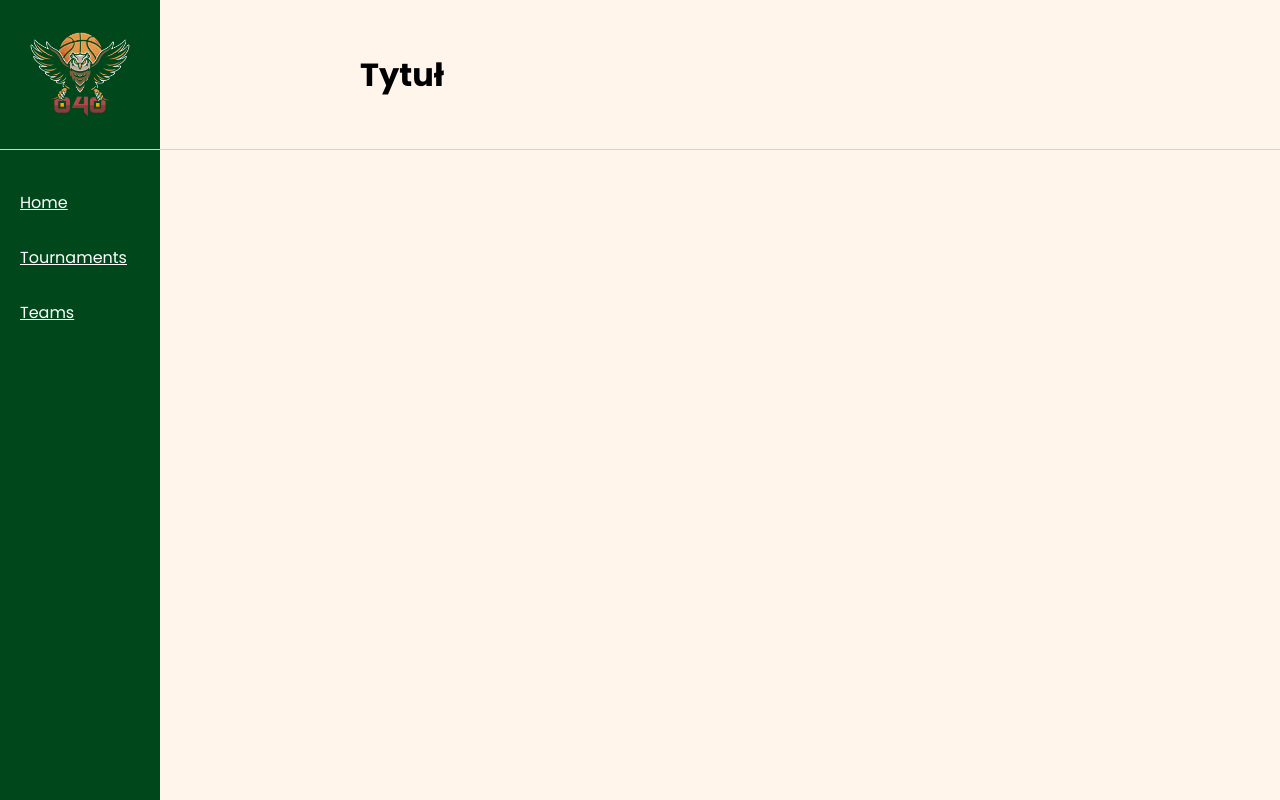
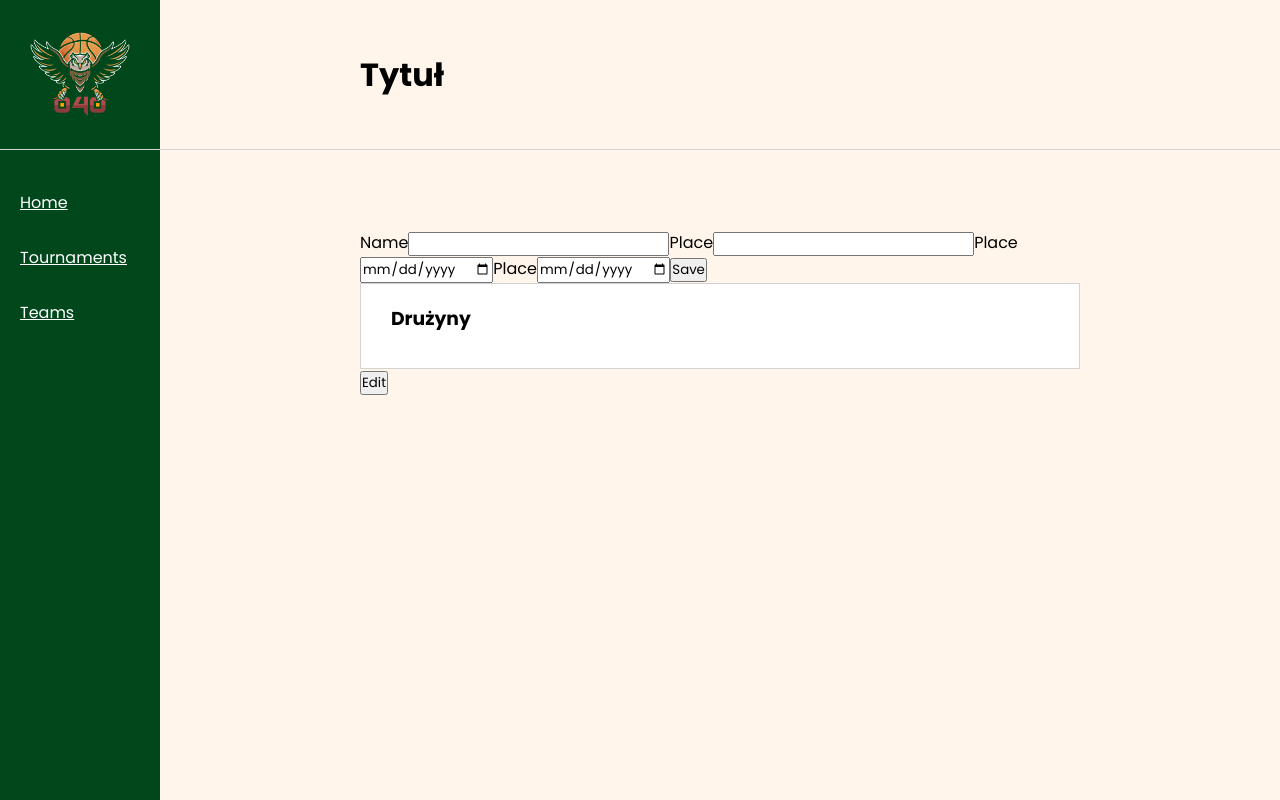
Before and after one commit to kwiatkowskijan/040basket-league, an Angular app: page /tournament in a window 1280 px wide. Before the commit this address led to /. Built offline with nearby package versions, Linux system fonts and the light colour scheme.

Commit message:
Adding, deleting, editing tournaments

```diff
--- a/db.json
+++ b/db.json
@@ -5,7 +5,7 @@
       "name": "040Basket Tournament 1.0",
       "startDate": "2023-09-09",
       "endDate": "2023-09-09",
-      "place": "MOSiR Puszczykowo"
+      "place": "MOSiR Puszczykowo10"
     },
     {
       "id": "1",
@@ -55,6 +55,20 @@
       "startDate": "2023-09-09",
       "endDate": "2023-09-09",
       "place": "MOSiR Puszczykowo"
+    },
+    {
+      "id": "3ba7",
+      "name": "Nazwa",
+      "place": "fsafsa",
+      "startDate": "2024-12-30",
+      "endDate": "2024-12-31"
+    },
+    {
+      "id": "860b",
+      "name": "sfasas",
+      "place": "sfsafsa",
+      "startDate": "2024-12-30",
+      "endDate": "2024-12-31"
     }
   ],
   "teams": [
--- a/src/app/app.routes.ts
+++ b/src/app/app.routes.ts
@@ -15,6 +15,11 @@ export const routes: Routes = [
         title: 'Tournaments'
     },
     {
+        path: 'tournament',
+        component: TournamentDetailsComponent,
+        title: 'Details'
+    },
+    {
         path: 'tournament/:id',
         component: TournamentDetailsComponent,
         title: 'Details'
--- a/src/app/models/tournament.ts
+++ b/src/app/models/tournament.ts
@@ -1,5 +1,5 @@
 export interface Tournament {
-    id: number,
+    id: string,
     name: string,
     startDate: Date,
     endDate: Date,
--- a/src/app/services/tournament.service.ts
+++ b/src/app/services/tournament.service.ts
@@ -13,17 +13,25 @@ export class TournamentService {
 
   constructor(private http: HttpClient) { }
 
-  async getAllTournaments() : Promise<Tournament[]> {
+  async getAllTournaments(): Promise<Tournament[]> {
     const data = await fetch(this.url);
     return await data.json() ?? [];
   }
 
-  async getTournamentById(id: Number): Promise<Tournament | undefined> {
+  async getTournamentById(id: string): Promise<Tournament | undefined> {
     const data = await fetch(`${this.url}/${id}`);
     return await data.json() ?? [];
   }
 
-  editTournament(tournament: Tournament) : Observable<Tournament> {
+  editTournament(tournament: Tournament): Observable<any> {
     return this.http.put(`${this.url}/${tournament.id}`, tournament);
   }
+
+  addTournament(tournament: Tournament): Observable<any> {
+    return this.http.post(this.url, tournament);
+  }
+
+  deleteTournament(id: string): Observable<any> {
+    return this.http.delete(`${this.url}/${id}`);
+  }
 }
--- a/src/app/tournament-details/tournament-details.component.html
+++ b/src/app/tournament-details/tournament-details.component.html
@@ -7,7 +7,10 @@
         <li>End date: {{ tournament?.endDate | date: 'dd.MM.yyyy' }}</li>
     </ul>
     <ul [hidden]="!isEditing">
-        <form [formGroup]="editTournamentForm" (ngSubmit)="editTournament(editTournamentForm)">
+        <form [formGroup]="editTournamentForm" (ngSubmit)="editAddTournament(editTournamentForm)">
+            <label for="name">Name</label>
+            <input type="text" id="name" formControlName="name">
+
             <label for="place">Place</label>
             <input type="text" id="place" formControlName="place">
 
@@ -32,3 +35,4 @@
 </div>
 
 <button type="button" (click)="turnOnEditMode()">Edit</button>
+<button type="button" (click)="deleteTournament()" [hidden]="isNew">Delete</button>
--- a/src/app/tournament-details/tournament-details.component.ts
+++ b/src/app/tournament-details/tournament-details.component.ts
@@ -6,6 +6,7 @@ import { Tournament } from '../models/tournament';
 import { TournamentService } from '../services/tournament.service';
 import { Team } from '../models/team';
 import { TeamsService } from '../services/teams.service';
+import { TournamentComponent } from '../tournament/tournament.component';
 
 @Component({
   selector: 'app-tournament-details',
@@ -21,20 +22,34 @@ export class TournamentDetailsComponent {
   tournament: Tournament | undefined;
   teamsInTournament: Team[] = [];
   isEditing = false;
+  isNew = false;
 
   editTournamentForm = new FormGroup({
+    name: new FormControl(''),
     place: new FormControl(''),
     startDate: new FormControl(),
     endDate: new FormControl()
   });
 
   constructor() {
-    const tournamentId = Number(this.route.snapshot.params["id"]);
+    const tournamentId = this.route.snapshot.params["id"];
 
+    console.log(tournamentId);
+
+    if (tournamentId === undefined) {
+      this.isNew = true;
+      this.isEditing = true;
+    }
+
+    if (this.isNew) {
+      this.tournament = {} as Tournament;
+      console.log(this.tournament);
+    } else {
       this.tournamentService.getTournamentById(tournamentId).then(tournament => {
         this.tournament = tournament;
 
         this.editTournamentForm.setValue({
+          name: this.tournament?.name ?? '',
           place: this.tournament?.place ?? '',
           startDate: this.tournament?.startDate ?? '',
           endDate: this.tournament?.endDate ?? ''
@@ -45,20 +60,69 @@ export class TournamentDetailsComponent {
         this.teamsInTournament = teamsInTournament;
       });
     }
+  }
 
   turnOnEditMode() {
     this.isEditing = true;
   }
 
-  editTournament(form: FormGroup) {
+  editAddTournament(form: FormGroup) {
+    console.log(this.tournament);
+
     if (this.tournament) {
-      console.log(form);
+      this.tournament.name = form.value.name ?? '';
       this.tournament.place = form.value.place ?? '';
       this.tournament.startDate = form.value.startDate ?? '';
       this.tournament.endDate = form.value.endDate ?? '';
+
+      if (this.isNew) {
+        this.tournamentService.addTournament(this.tournament).subscribe(
+          (data) => {
+            this.tournament = data;
+            this.isNew = false;
+            this.isEditing = false;
+            console.log("Adding succesful!")
             console.log(this.tournament);
-      this.tournament = this.tournamentService.editTournament(this.tournament);
+          },
+          (error) => {
+            console.error('Error fetching posts:', error);
+          }
+        );
+      } else {
+        this.tournamentService.editTournament(this.tournament).subscribe(
+          (data) => {
+            this.tournament = data;
+            this.isEditing = false;
+            console.log("Update succesful!")
             console.log(this.tournament);
+          },
+          (error) => {
+            console.error('Error fetching posts:', error);
+          }
+        );
       }
     }
   }
+
+  deleteTournament() {
+    if (this.tournament && !this.isNew) {
+      this.tournamentService.deleteTournament(this.tournament.id).subscribe(
+        (data) => {
+          this.tournament = data;
+          console.log("Delete succesful!")
+        },
+        (error) => {
+          console.error('Error fetching posts:', error);
+        }
+      )
+    }
+  }
+}
+
+// export class TournamentObject implements Tournament {
+//   id: number = 0;
+//   name: string = '';
+//   startDate: Date = '';
+//   endDate: Date = ;
+//   place: string = '';
+// };
--- a/src/app/tournament-list/tournament-list.component.html
+++ b/src/app/tournament-list/tournament-list.component.html
@@ -3,6 +3,7 @@
         <input type="text" placeholder="Search tournament..." />
 
     </form>
+    <a [routerLink]="['/tournament']">Add tournament</a>
 </div>
 
 <div class="listing-container">
--- a/src/app/tournament-list/tournament-list.component.ts
+++ b/src/app/tournament-list/tournament-list.component.ts
@@ -3,11 +3,12 @@ import { CommonModule } from '@angular/common';
 import { Tournament } from '../models/tournament';
 import { TournamentService } from '../services/tournament.service';
 import { TournamentComponent } from '../tournament/tournament.component';
+import { RouterLink } from '@angular/router';
 
 @Component({
   selector: 'app-tournament-list',
   standalone: true,
-  imports: [TournamentComponent, CommonModule],
+  imports: [TournamentComponent, CommonModule, RouterLink],
   templateUrl: './tournament-list.component.html',
   styleUrls: ['./tournament-list.component.css']
 })
```
Lines whose indentation alone changed are shown as unchanged.
